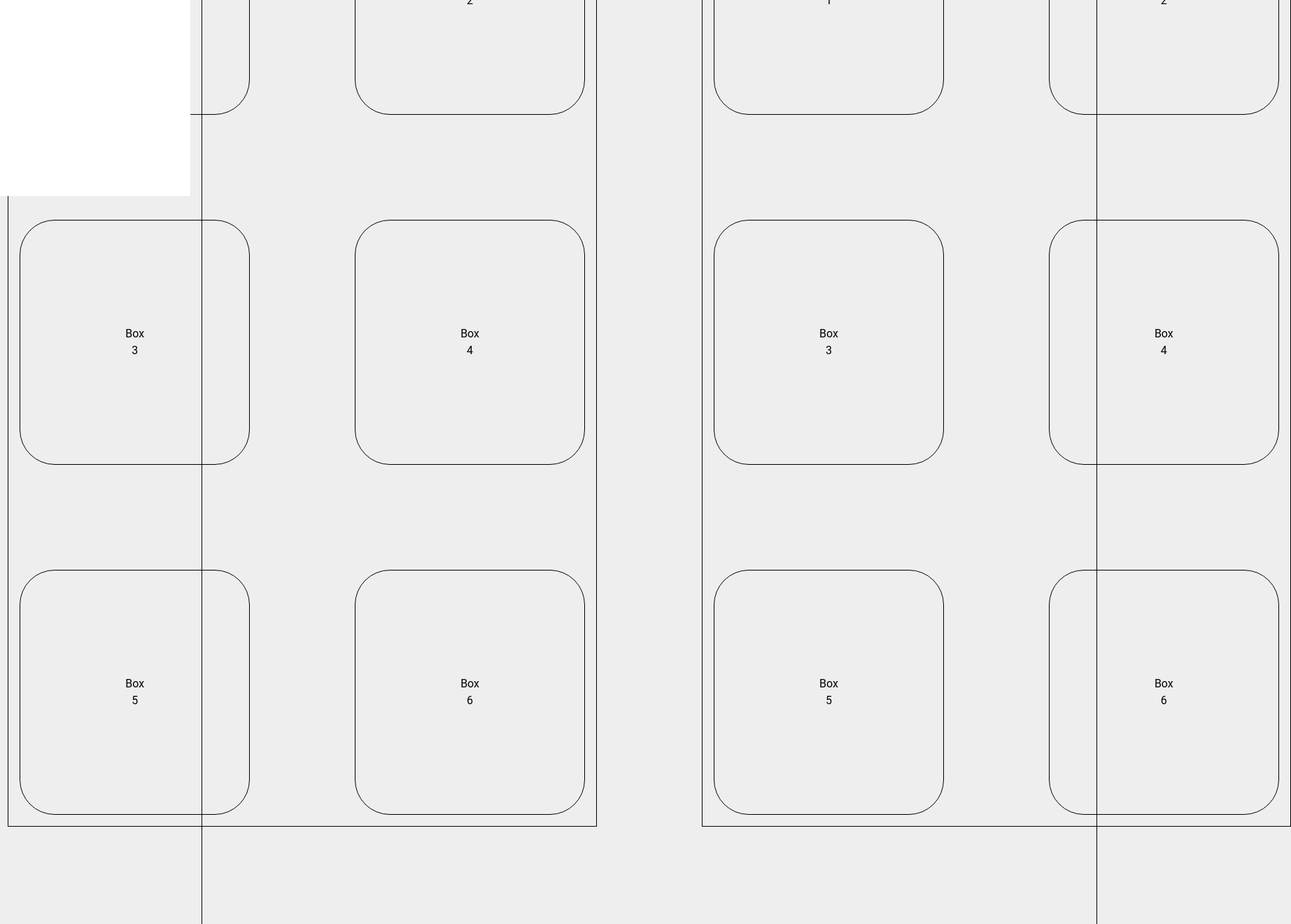
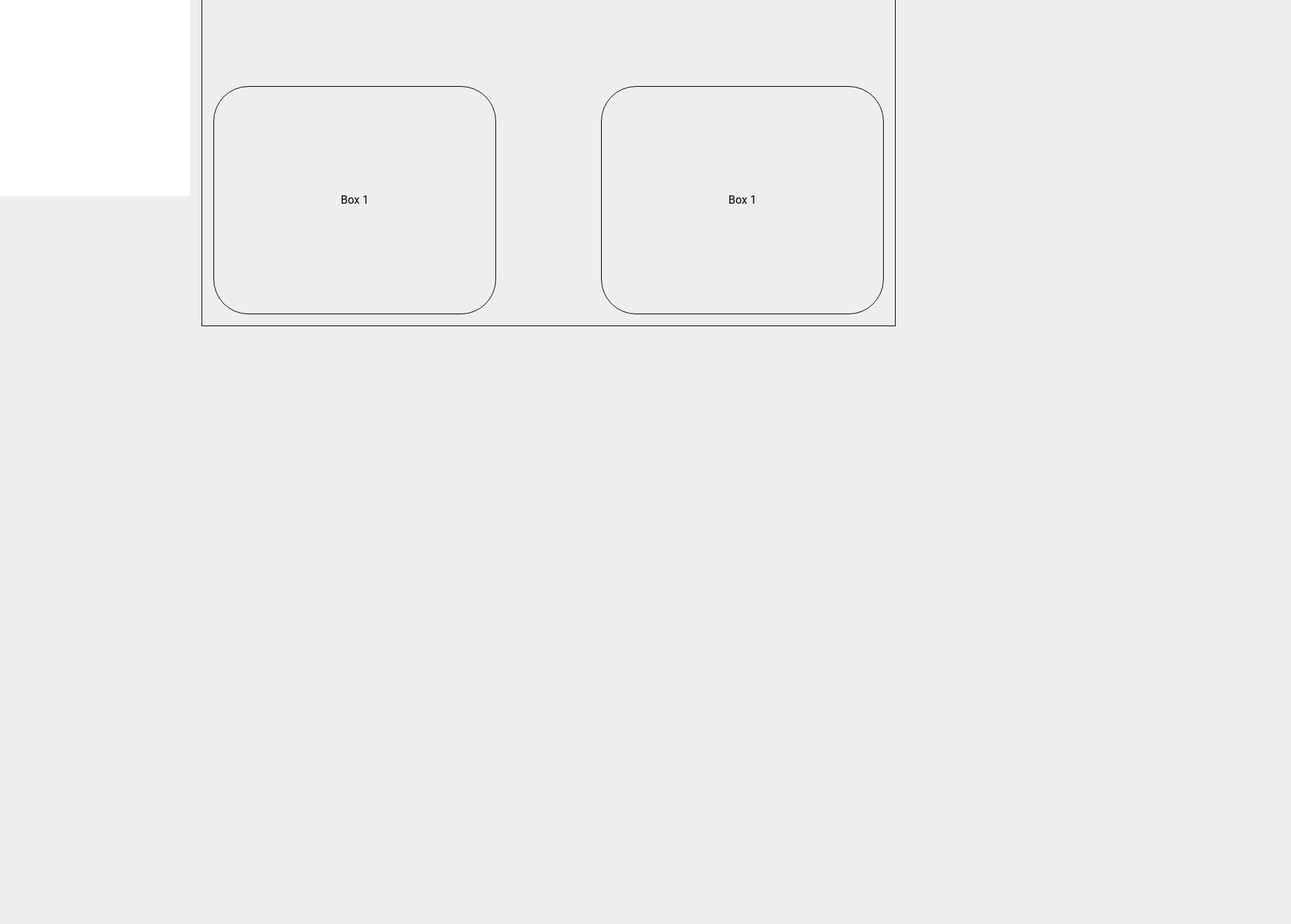
Before and after one commit to UyiAguebor/Finance-App, a Next.js app in the folder Frontend/: page / in a window 1280 px wide. Shown: the part 520-1840 px from the top of the page at 70% size, 1845 px wide, since content can reach past the window. After the commit the page ends 986 px from the top, so only its background shows below. Built offline with nearby package versions, Linux system fonts and the light colour scheme.

Commit message:
Update Dashboard.tsx

```diff
--- a/Frontend/app/components/Dashboard.tsx
+++ b/Frontend/app/components/Dashboard.tsx
@@ -1,17 +1,16 @@
-import React from "react";
+import Link from "next/link";
+import React, { ReactNode } from "react";
 
-const Dashboard = () => {
+interface Props {
+  link: string;
+}
+
+const Dashbox: React.FC<Props> = ({link}) => {
   return (
-    <div className="dashboard">
-      {/* Add your boxes or other content for the dashboard here */}
+    <Link href={link}>
       <div className="boxes">Box 1</div>
-      <div className="boxes">Box 2</div>
-      <div className="boxes">Box 3</div>
-      <div className="boxes">Box 4</div>
-      <div className="boxes">Box 5</div>
-      <div className="boxes">Box 6</div>
-    </div>
+    </Link>
   );
 };
 
-export default Dashboard;
+export default Dashbox;
```
